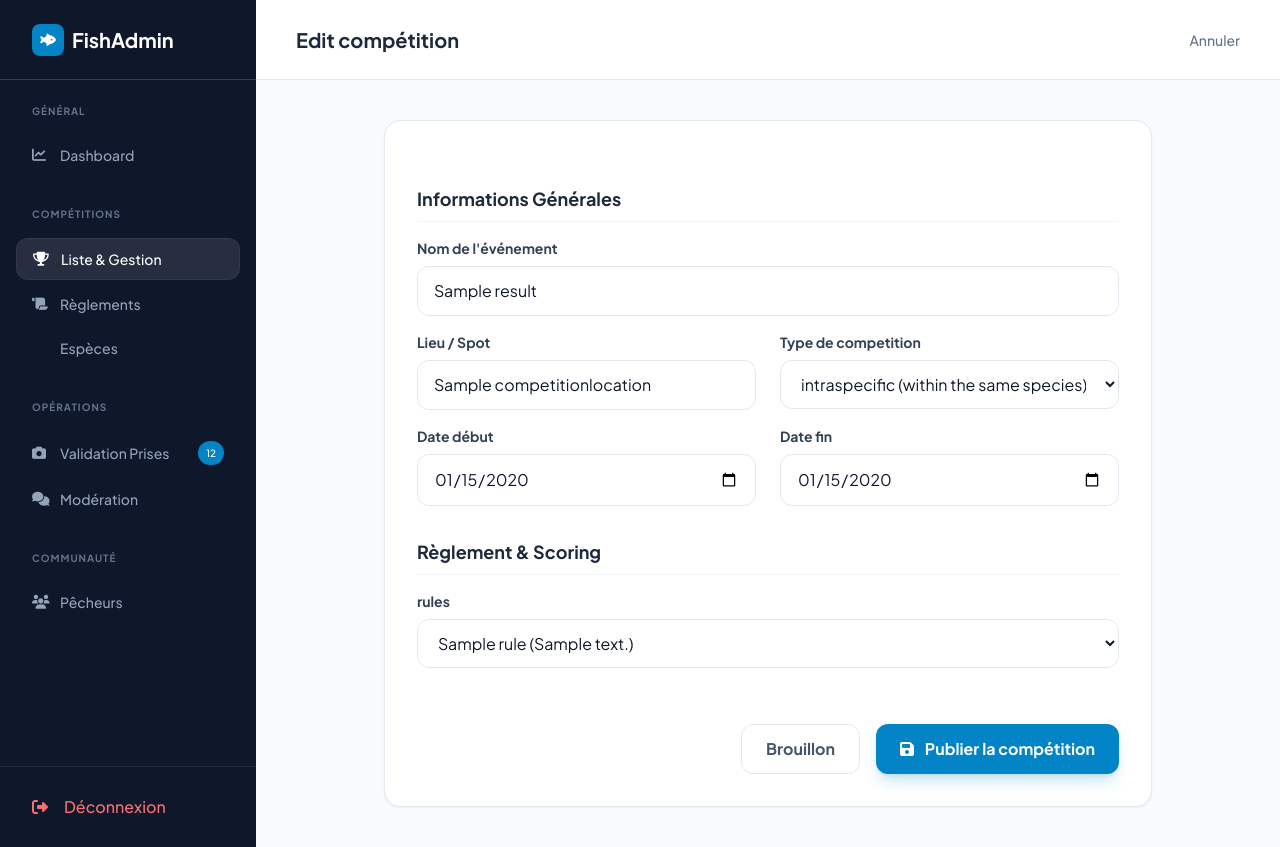
After one commit to ilyas-doughmi/FishMasters, a PHP site: the page made by app/views/admin/competitions/edit.php in a window 1280 px wide. The commit adds this page. Run offline with PHP 8.4, Linux system fonts and the light colour scheme; the template is opened without the code that fills it: most values are stand-ins (such as "Sample title", 1, 10 or a date in 2020); some libraries are stand-ins or nearby versions.

Commit message:
feat:add edit view and form to edit a competition

```diff
--- /dev/null
+++ b/app/views/admin/competitions/edit.php
@@ -0,0 +1,144 @@
+<!DOCTYPE html>
+<html lang="fr">
+
+<head>
+    <meta charset="UTF-8">
+    <title>Edit Compétition | FishAdmin</title>
+    <script src="https://cdn.tailwindcss.com"></script>
+    <link href="https://fonts.googleapis.com/css2?family=Plus+Jakarta+Sans:wght@400;500;600;700&display=swap"
+        rel="stylesheet">
+    <link rel="stylesheet" href="https://cdnjs.cloudflare.com/ajax/libs/font-awesome/6.4.0/css/all.min.css">
+    <script>
+    tailwind.config = {
+        theme: {
+            fontFamily: {
+                sans: ['Plus Jakarta Sans', 'sans-serif']
+            },
+            extend: {
+                colors: {
+                    primary: '#0f172a',
+                    accent: '#0284c7'
+                }
+            }
+        }
+    }
+    </script>
+</head>
+
+<body class="bg-slate-50 text-slate-900 font-sans antialiased">
+    <div class="flex h-screen overflow-hidden">
+
+        <?php
+        $activePage = 'competitions';
+        require_once 'app/views/admin/sidebar.php';
+        ?>
+
+        <div class="flex-1 flex flex-col lg:pl-64 h-full w-full">
+            <header class="h-20 bg-white border-b border-slate-200 flex items-center justify-between px-6 lg:px-10">
+                <h1 class="text-xl font-bold text-slate-800">Edit compétition</h1>
+                <a href="/fishmasters/admin/competitions"
+                    class="text-slate-500 hover:text-accent font-medium text-sm transition-colors">Annuler</a>
+            </header>
+
+            <main class="flex-1 overflow-y-auto p-6 lg:p-10">
+                <div class="max-w-3xl mx-auto">
+
+                    <form method="POST" action="/fishmasters/index.php?url=admin/competitions_edit"
+                        class="bg-white p-8 rounded-2xl border border-slate-200 shadow-sm space-y-8">
+                        <input type="hidden" name="editIdAfter" value="<?= $result->competitionid ?>">
+                        <input type="hidden" name="editstatus" value="<?= $result->competitionstatus ?>">
+                        <div class="space-y-4">
+                            <h3 class="text-lg font-bold text-slate-800 border-b border-slate-100 pb-2">Informations
+                                Générales </h3>
+
+                            <div>
+                                <label class="block text-sm font-bold text-slate-700 mb-2">Nom de
+                                    l'événement</label>
+                                <input type="text" name="name" placeholder="Ex: Grand Prix de Safi 2026"
+                                    value="<?= htmlspecialchars($result->competitionname) ?>""
+                                    class=" w-full px-4 py-3 rounded-xl border border-slate-200 focus:border-accent
+                                    focus:ring-2 focus:ring-accent/20 outline-none transition-all">
+                            </div>
+
+                            <div class="grid grid-cols-2 gap-6">
+                                <div>
+                                    <label class="block text-sm font-bold text-slate-700 mb-2">Lieu /
+                                        Spot</label>
+                                    <input type="text" name="location" placeholder="Ex: Plage Beddouza"
+                                        value="<?= htmlspecialchars($result->competitionlocation) ?>"
+                                        class="w-full px-4 py-3 rounded-xl border border-slate-200 focus:border-accent outline-none">
+                                </div>
+                                <div>
+                                    <label class="block text-sm font-bold text-slate-700 mb-2">Type de
+                                        competition</label>
+                                    <select name="type"
+                                        class="w-full px-4 py-3 rounded-xl border border-slate-200 bg-white focus:border-accent outline-none">
+                                        <option value="intraspecific"
+                                            <?= $result->competitiontype === 'intraspecific' ? 'selected' : '' ?>>
+                                            intraspecific (within the same species)
+                                        </option>
+                                        <option value="interspecific"
+                                            <?= $result->competitiontype === 'interspecific' ? 'selected' : '' ?>>
+                                            interspecific (between different species)
+                                        </option>
+                                    </select>
+                                </div>
+                            </div>
+
+                            <div class="grid grid-cols-2 gap-6">
+                                <div>
+                                    <label class="block text-sm font-bold text-slate-700 mb-2">Date
+                                        début</label>
+                                    <input type="date" name="startDate" value="<?= $result->competitionstartdate ?>"
+                                        class=" w-full px-4 py-3 rounded-xl border border-slate-200 focus:border-accent
+                                        outline-none">
+                                </div>
+                                <div>
+                                    <label class="block text-sm font-bold text-slate-700 mb-2">Date fin</label>
+                                    <input type="date" name="endDate" value="<?= $result->competitionenddate ?>"
+                                        class="w-full px-4 py-3 rounded-xl border border-slate-200 focus:border-accent outline-none">
+                                </div>
+                            </div>
+                        </div>
+
+                        <div class="space-y-4">
+                            <h3 class="text-lg font-bold text-slate-800 border-b border-slate-100 pb-2">Règlement &
+                                Scoring</h3>
+
+                            <div class="gap-6">
+
+                                <div>
+                                    <label class="block text-sm font-bold text-slate-700 mb-2">rules</label>
+                                    <select name="category"
+                                        class="w-full px-4 py-3 rounded-xl border border-slate-200 bg-white focus:border-accent outline-none">
+                                        <?php foreach ($rules as $rule): ?>
+                                        <option value="<?= $rule->ruleid ?>"
+                                            <?= $rule->ruleid == $result->competitioncategory ? 'selected' : '' ?>>
+                                            <?= $rule->rulename ?>
+                                            (<span><?= $rule->ruledescription ?></span>)
+                                        </option>
+                                        <?php endforeach ?>
+                                    </select>
+                                </div>
+
+                            </div>
+
+                        </div>
+
+                        <div class="pt-6 flex justify-end gap-4">
+                            <button type="button"
+                                class="px-6 py-3 border border-slate-200 text-slate-600 font-bold rounded-xl hover:bg-slate-50 transition-colors">Brouillon</button>
+                            <button type="submit"
+                                class="px-6 py-3 bg-accent hover:bg-sky-600 text-white font-bold rounded-xl shadow-lg shadow-accent/20 transition-all transform hover:-translate-y-1">
+                                <i class="fa-solid fa-save mr-2"></i> Publier la compétition
+                            </button>
+                        </div>
+
+                    </form>
+                </div>
+            </main>
+        </div>
+    </div>
+</body>
+
+</html>
```
Also changed, not shown: app/views/admin/competitions/index.php (+20 -6 lines).
